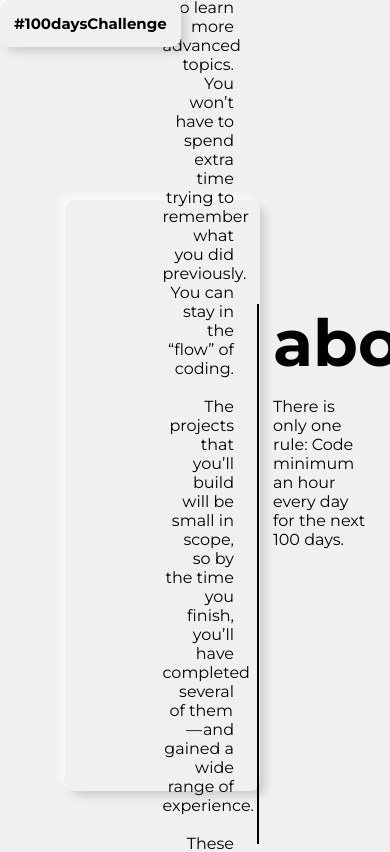
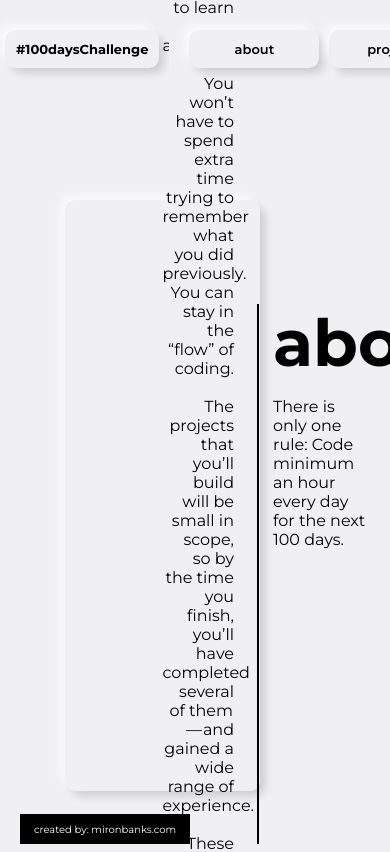
Before and after one commit to MironBanks/100Blog, a Gatsby site: page /about in a window 390 px wide. Shown: the top 852 px of the page. Built offline with nearby package versions, Linux system fonts and the light colour scheme; Gatsby itself is replaced by a stand-in of ours.

Commit message:
media query navbar 768px

```diff
--- /dev/null
+++ b/src/components/Footer/Footer.js
@@ -0,0 +1,33 @@
+import styled from 'styled-components';
+
+const Footer = styled.div`
+  position: absolute;
+  bottom:0;
+  left: 20px;
+  width:160px;
+  height: 160px;
+  background-color:black;
+
+  display: flex;
+  justify-content:center;
+  align-items:flex-end;
+  text-align:center;
+
+  p{
+    margin-bottom:10px;
+    width:100%;
+    color:white;
+    font-size:10px;
+  }
+
+  @media only screen and (max-width: 500px) {
+    height: 30px;
+    width:170px;
+
+    p{
+      margin-bottom:8px;
+    }
+  }
+`
+
+export default Footer;
--- a/src/components/Navigation/Navigation.js
+++ b/src/components/Navigation/Navigation.js
@@ -4,7 +4,7 @@ import { Link } from "gatsby"
 
 const NavigationWrapper = styled.nav`
   position: fixed;
-  width:100%;
+  width:99%;
   top:20px;
   left:20px;
   display: flex;
@@ -18,9 +18,11 @@ const NavigationWrapper = styled.nav`
     color: inherit;
   }
 
-  @media only screen and (max-width: 500px) {
+  @media only screen and (max-width: 1024px) {
     left: 0;
-    top: 0;
+    top: 20px;
+    padding:0 5px;
+    width:100%;
   }
 
 
@@ -53,6 +55,11 @@ const Logo = styled.span`
     font-size: 15px;
     padding:13px;
   }
+
+  @media only screen and (max-width: 1024px) {
+   font-size: 13px;
+    padding:10px;
+  }
 `
 const NavigationList = styled.ul`
   padding:15px;
@@ -60,12 +67,12 @@ const NavigationList = styled.ul`
   display: flex;
   background-color: #F0F0F3;
 
-  @media only screen and (max-width: 500px) {
-    display:none;
+  @media only screen and (max-width: 1440px) {
+    padding:13px;
   }
 
-  @media only screen and (max-width: 1440px) {
-    padding:13px;
+  @media only screen and (max-width: 1024px) {
+    padding:10px;
   }
 `
 
@@ -94,6 +101,11 @@ const NavigationListItem = styled.li`
   @media only screen and (max-width: 1440px) {
     font-size: 13px;
   }
+
+  @media only screen and (max-width: 1024px) {
+    padding:10px;
+    margin:0 0 0 10px;
+  }
 `
 
 const Navigation = () => (
--- a/src/pages/about.js
+++ b/src/pages/about.js
@@ -2,6 +2,7 @@ import React from "react"
 import styled from 'styled-components';
 import PageInfo from '../components/PageInfo/PageInfo';
 import Button from "../components/Button/Button";
+import Footer from "../components/Footer/Footer"
 
 const ContentWrapper = styled.div`
   width: 50%;
@@ -62,6 +63,7 @@ height: 64%;
   }
 `;
 
+
 const pageData = {
   title: 'about',
   paragraph: `There is only one rule: Code minimum an hour every day for the next 100 days.`,
@@ -102,6 +104,10 @@ const AboutPage = ({ data }) => (
 
     <BlackRight></BlackRight>
 
+    <Footer>
+      <p>created by: mironbanks.com</p>
+    </Footer>
+
     <PageInfo title={pageData.title} paragraph={pageData.paragraph} />
   </>
 )
```
Also changed, not shown: src/pages/index.js (+24 -32 lines).
